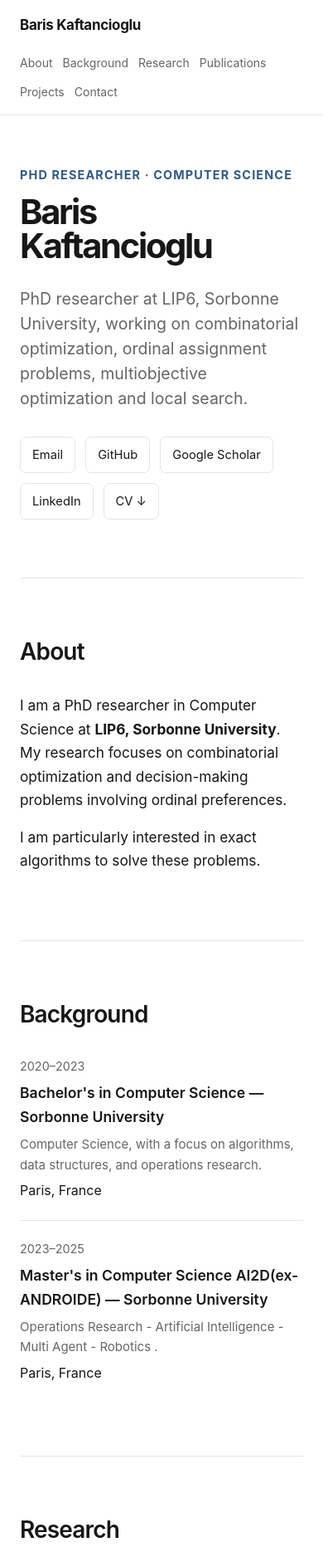
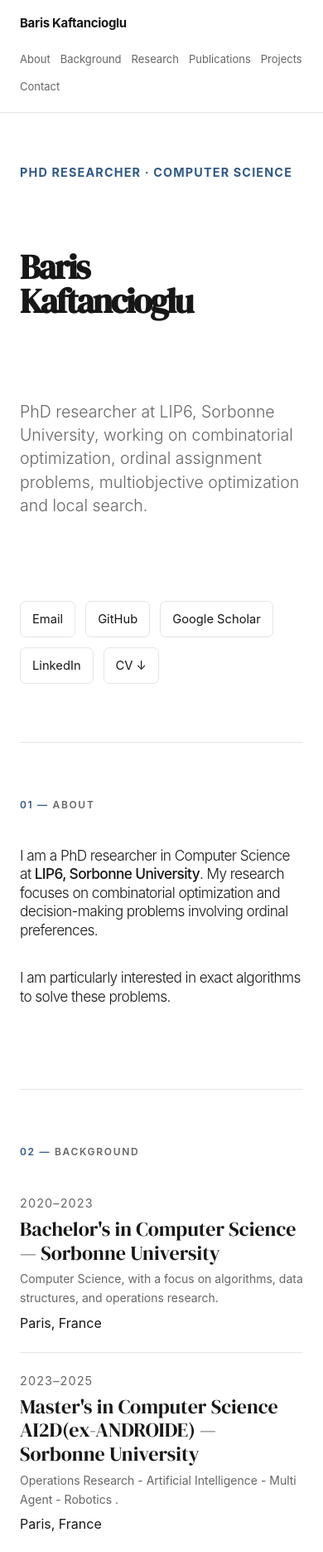
Before and after one commit to baris221/baris221.github.io, a plain HTML site: page index.html in a window 390 px wide. Shown: the top 1870 px of the page at 83% size. Drawn offline with Linux system fonts and the light colour scheme.

Commit message:
Refactor CSS for improved design and responsiveness
Updated styles for the personal site, including color scheme, typography, and layout adjustments for better responsiveness.

```diff
--- a/style.css
+++ b/style.css
@@ -1,16 +1,20 @@
-/* ================================
-   Baris Kaftancioglu — Personal Site
-   ================================ */
+/* =========================================================
+   BARIS KAFTANCIOGLU
+   Editorial Academic Portfolio
+   ========================================================= */
+
+@import url('https://fonts.googleapis.com/css2?family=DM+Sans:wght@300;400;500;600&family=DM+Serif+Display&display=swap');
 
 :root {
-    --background: #ffffff;
-    --text: #222222;
-    --secondary: #666666;
-    --accent: #2f5f8f;
-    --border: #e5e5e5;
-    --light-background: #f7f7f7;
+    --bg: #f4f2ed;
+    --text: #151515;
+    --muted: #77736d;
+    --accent: #2d55ff;
+    --line: rgba(21, 21, 21, 0.16);
+    --card: #ebe9e3;
+    --white: #fff;
 
-    --page-width: 1000px;
+    --width: 1240px;
 }
 
 * {
@@ -23,56 +27,56 @@ html {
 
 body {
     margin: 0;
-    padding: 0;
+    background: var(--bg);
+    color: var(--text);
 
-    font-family:
-        -apple-system,
-        BlinkMacSystemFont,
-        "Segoe UI",
-        Helvetica,
-        Arial,
-        sans-serif;
+    font-family: "DM Sans", sans-serif;
+    font-size: 16px;
+    line-height: 1.6;
 
-    font-size: 16px;
-    line-height: 1.65;
-
-    color: var(--text);
-    background: var(--background);
+    -webkit-font-smoothing: antialiased;
 }
 
 
-/* ================================
+/* =========================================================
    LINKS
-   ================================ */
+   ========================================================= */
 
 a {
-    color: var(--accent);
+    color: inherit;
     text-decoration: none;
 }
 
 a:hover {
-    text-decoration: underline;
+    color: var(--accent);
 }
 
 
-/* ================================
+/* =========================================================
    NAVIGATION
-   ================================ */
+   ========================================================= */
 
 nav {
-    border-bottom: 1px solid var(--border);
-    background: rgba(255, 255, 255, 0.96);
+    position: fixed;
+    top: 0;
+    left: 0;
+    width: 100%;
 
-    position: sticky;
-    top: 0;
     z-index: 100;
+
+    background: rgba(244, 242, 237, 0.88);
+    backdrop-filter: blur(18px);
+    -webkit-backdrop-filter: blur(18px);
+
+    border-bottom: 1px solid var(--line);
 }
 
 .nav-inner {
-    max-width: var(--page-width);
+    max-width: var(--width);
+    height: 72px;
+
     margin: auto;
-
-    padding: 18px 25px;
+    padding: 0 30px;
 
     display: flex;
     align-items: center;
@@ -80,200 +84,275 @@ nav {
 }
 
 .brand {
-    color: var(--text);
-
-    font-size: 17px;
+    font-size: 15px;
     font-weight: 600;
-
     letter-spacing: -0.3px;
-}
-
-.brand:hover {
-    text-decoration: none;
 }
 
 .nav-links {
     display: flex;
-    gap: 25px;
+    gap: 30px;
 }
 
 .nav-links a {
-    color: var(--secondary);
-    font-size: 14px;
+    position: relative;
+
+    font-size: 13px;
+    color: var(--muted);
+
+    transition: color 0.2s ease;
+}
+
+.nav-links a::after {
+    content: "";
+
+    position: absolute;
+    bottom: -6px;
+    left: 0;
+
+    width: 0;
+    height: 1px;
+
+    background: var(--text);
+
+    transition: width 0.25s ease;
 }
 
 .nav-links a:hover {
     color: var(--text);
-    text-decoration: none;
+}
+
+.nav-links a:hover::after {
+    width: 100%;
 }
 
 
-/* ================================
-   PAGE
-   ================================ */
+/* =========================================================
+   MAIN
+   ========================================================= */
 
 main {
-    max-width: var(--page-width);
+    max-width: var(--width);
     margin: auto;
-    padding: 0 25px;
+    padding: 0 30px;
 }
 
 
-/* ================================
-   INTRO / HEADER
-   ================================ */
+/* =========================================================
+   HERO
+   ========================================================= */
 
 header {
-    padding: 90px 0 75px;
+    min-height: 92vh;
 
-    border-bottom: 1px solid var(--border);
+    padding: 170px 0 80px;
+
+    display: flex;
+    flex-direction: column;
+    justify-content: space-between;
+
+    border-bottom: 1px solid var(--line);
 }
 
 .eyebrow {
-    margin-bottom: 15px;
-
     color: var(--accent);
 
-    font-size: 13px;
+    font-size: 12px;
     font-weight: 600;
 
-    letter-spacing: 1px;
+    letter-spacing: 0.14em;
     text-transform: uppercase;
+
+    margin-bottom: 28px;
 }
 
 h1 {
     margin: 0;
 
-    font-size: clamp(45px, 7vw, 75px);
-    line-height: 1;
+    max-width: 1100px;
 
-    font-weight: 650;
+    font-family: "DM Serif Display", Georgia, serif;
+    font-size: clamp(70px, 11vw, 150px);
+    font-weight: 400;
 
-    letter-spacing: -3px;
+    line-height: 0.82;
+    letter-spacing: -0.055em;
 }
 
 .subtitle {
-    max-width: 720px;
+    width: 55%;
+    max-width: 700px;
 
-    margin-top: 28px;
+    margin: 55px 0 0 auto;
 
-    color: var(--secondary);
+    color: var(--muted);
 
-    font-size: 20px;
-    line-height: 1.55;
+    font-size: clamp(18px, 2vw, 25px);
+    font-weight: 300;
+
+    line-height: 1.45;
 }
-
-
-/* ================================
-   BUTTONS / PROFILE LINKS
-   ================================ */
 
 .links {
     display: flex;
     flex-wrap: wrap;
 
-    gap: 10px;
+    gap: 8px;
 
-    margin-top: 30px;
+    margin-top: 45px;
 }
 
 .button {
-    padding: 8px 14px;
+    display: inline-flex;
+    align-items: center;
 
-    border: 1px solid var(--border);
-    border-radius: 5px;
+    padding: 10px 16px;
 
-    color: var(--text);
-    background: white;
+    border: 1px solid var(--text);
+    border-radius: 100px;
 
-    font-size: 14px;
+    font-size: 13px;
 
-    transition: 0.15s ease;
+    transition:
+        background 0.2s ease,
+        color 0.2s ease,
+        transform 0.2s ease;
 }
 
 .button:hover {
-    border-color: #aaa;
-    background: var(--light-background);
+    background: var(--text);
+    color: var(--bg);
 
-    text-decoration: none;
+    transform: translateY(-2px);
 }
 
 
-/* ================================
+/* =========================================================
    SECTIONS
-   ================================ */
+   ========================================================= */
 
 section {
-    padding: 65px 0;
+    position: relative;
 
-    border-bottom: 1px solid var(--border);
+    padding: 100px 0;
+
+    border-bottom: 1px solid var(--line);
 }
 
-h2 {
-    margin: 0 0 30px;
+section > h2 {
+    margin: 0 0 60px;
 
-    font-size: 27px;
+    font-size: 12px;
     font-weight: 600;
 
-    letter-spacing: -0.8px;
-}
+    letter-spacing: 0.14em;
+    text-transform: uppercase;
 
-h3 {
-    margin: 0 0 5px;
-
-    font-size: 17px;
-    font-weight: 600;
-}
-
-p {
-    margin-top: 0;
-    margin-bottom: 16px;
-}
-
-.intro {
-    max-width: 760px;
-
-    font-size: 17px;
+    color: var(--muted);
 }
 
 
-/* ================================
-   RESEARCH INTERESTS
-   ================================ */
+/* automatic section numbers */
+
+section {
+    counter-increment: section;
+}
+
+main {
+    counter-reset: section;
+}
+
+section > h2::before {
+    content: "0" counter(section) " — ";
+    color: var(--accent);
+}
+
+
+/* =========================================================
+   ABOUT
+   ========================================================= */
+
+.intro {
+    max-width: 900px;
+
+    font-size: clamp(24px, 3.4vw, 43px);
+    font-weight: 300;
+
+    line-height: 1.3;
+    letter-spacing: -0.035em;
+}
+
+.intro strong {
+    font-weight: 500;
+}
+
+.intro p {
+    margin: 0 0 35px;
+}
+
+
+/* =========================================================
+   RESEARCH
+   ========================================================= */
 
 .research-grid {
     display: grid;
 
     grid-template-columns: repeat(2, 1fr);
 
-    gap: 15px;
+    gap: 1px;
+
+    background: var(--line);
+
+    border: 1px solid var(--line);
 }
 
 .card {
-    padding: 22px;
+    min-height: 280px;
 
-    border: 1px solid var(--border);
-    border-radius: 6px;
+    padding: 35px;
 
-    background: var(--light-background);
+    background: var(--bg);
+
+    display: flex;
+    flex-direction: column;
+    justify-content: space-between;
+
+    transition:
+        background 0.3s ease,
+        transform 0.3s ease;
+}
+
+.card:hover {
+    background: var(--white);
 }
 
 .card h3 {
-    margin-bottom: 8px;
+    margin: 0 0 70px;
+
+    max-width: 300px;
+
+    font-family: "DM Serif Display", Georgia, serif;
+    font-size: 30px;
+    font-weight: 400;
+
+    line-height: 1.1;
 }
 
 .card p {
+    max-width: 420px;
+
     margin: 0;
 
-    color: var(--secondary);
+    color: var(--muted);
 
-    font-size: 15px;
+    font-size: 14px;
 }
 
 
-/* ================================
+/* =========================================================
    TAGS
-   ================================ */
+   ========================================================= */
 
 .tags {
     display: flex;
@@ -281,114 +360,141 @@ p {
 
     gap: 8px;
 
-    margin-top: 25px;
+    margin-top: 35px;
 }
 
 .tag {
-    padding: 5px 9px;
+    padding: 7px 12px;
 
-    border: 1px solid var(--border);
-    border-radius: 4px;
+    border: 1px solid var(--line);
+    border-radius: 100px;
 
-    background: #fafafa;
+    color: var(--muted);
 
-    color: var(--secondary);
-
-    font-size: 13px;
+    font-size: 11px;
+    text-transform: uppercase;
+    letter-spacing: 0.05em;
 }
 
 
-/* ================================
-   CV / PUBLICATIONS / EXPERIENCE
-   ================================ */
+/* =========================================================
+   PUBLICATIONS / CV / EXPERIENCE
+   ========================================================= */
 
 .item {
     display: grid;
 
-    grid-template-columns: 130px 1fr;
+    grid-template-columns: 180px 1fr;
 
-    gap: 25px;
+    gap: 50px;
 
-    padding: 23px 0;
+    padding: 35px 0;
 
-    border-top: 1px solid var(--border);
+    border-top: 1px solid var(--line);
+
+    transition: padding-left 0.25s ease;
+}
+
+.item:hover {
+    padding-left: 12px;
 }
 
 .item:first-of-type {
     border-top: none;
-    padding-top: 0;
 }
 
 .item-date {
-    color: var(--secondary);
+    color: var(--muted);
 
-    font-size: 14px;
+    font-size: 12px;
+    text-transform: uppercase;
+    letter-spacing: 0.08em;
+}
+
+.item-content h3 {
+    margin: 0;
+
+    font-family: "DM Serif Display", Georgia, serif;
+    font-size: clamp(24px, 3vw, 36px);
+    font-weight: 400;
+
+    line-height: 1.2;
 }
 
 .item-content p {
-    margin: 4px 0 0;
+    max-width: 650px;
 
-    color: var(--secondary);
+    margin: 10px 0 0;
 
-    font-size: 15px;
-}
-
-
-/* ================================
-   PUBLICATIONS
-   ================================ */
-
-.publication-title {
-    font-weight: 600;
-}
-
-.publication-authors {
-    color: var(--secondary);
-}
-
-.publication-links {
-    margin-top: 7px;
-}
-
-.publication-links a {
-    margin-right: 12px;
+    color: var(--muted);
 
     font-size: 14px;
 }
 
 
-/* ================================
+/* =========================================================
    CONTACT
-   ================================ */
+   ========================================================= */
 
 #contact {
-    padding-bottom: 80px;
+    min-height: 60vh;
+
+    display: flex;
+    flex-direction: column;
+    justify-content: center;
+}
+
+#contact .intro {
+    font-family: "DM Serif Display", Georgia, serif;
 }
 
 
-/* ================================
+/* =========================================================
    FOOTER
-   ================================ */
+   ========================================================= */
 
 footer {
-    max-width: var(--page-width);
+    max-width: var(--width);
 
     margin: auto;
-    padding: 30px 25px 50px;
+    padding: 35px 30px;
 
-    color: var(--secondary);
+    display: flex;
+    justify-content: space-between;
 
-    font-size: 13px;
+    color: var(--muted);
+
+    font-size: 11px;
+    text-transform: uppercase;
+    letter-spacing: 0.06em;
 }
 
 
-/* ================================
+/* =========================================================
+   TEXT SELECTION
+   ========================================================= */
+
+::selection {
+    background: var(--accent);
+    color: white;
+}
+
+
+/* =========================================================
    MOBILE
-   ================================ */
+   ========================================================= */
 
-@media (max-width: 700px) {
+@media (max-width: 750px) {
+
+    main {
+        padding: 0 20px;
+    }
 
     .nav-inner {
+        height: auto;
+
+        padding: 18px 20px;
+
         flex-direction: column;
         align-items: flex-start;
 
@@ -396,35 +502,62 @@ footer {
     }
 
     .nav-links {
-        flex-wrap: wrap;
+        width: 100%;
 
-        gap: 12px 18px;
+        gap: 14px;
+
+        overflow-x: auto;
+
+        padding-bottom: 3px;
     }
 
     header {
-        padding: 60px 0;
+        min-height: 90vh;
+
+        padding-top: 150px;
     }
 
     h1 {
-        font-size: 48px;
-        letter-spacing: -2px;
+        font-size: clamp(58px, 20vw, 100px);
     }
 
     .subtitle {
-        font-size: 18px;
+        width: 100%;
+
+        margin: 45px 0 0;
     }
 
     section {
-        padding: 50px 0;
+        padding: 70px 0;
+    }
+
+    section > h2 {
+        margin-bottom: 40px;
+    }
+
+    .intro {
+        font-size: 25px;
     }
 
     .research-grid {
         grid-template-columns: 1fr;
     }
 
+    .card {
+        min-height: 240px;
+    }
+
     .item {
         grid-template-columns: 1fr;
 
-        gap: 5px;
+        gap: 10px;
+    }
+
+    .item:hover {
+        padding-left: 0;
+    }
+
+    footer {
+        padding: 30px 20px;
     }
 }
```
